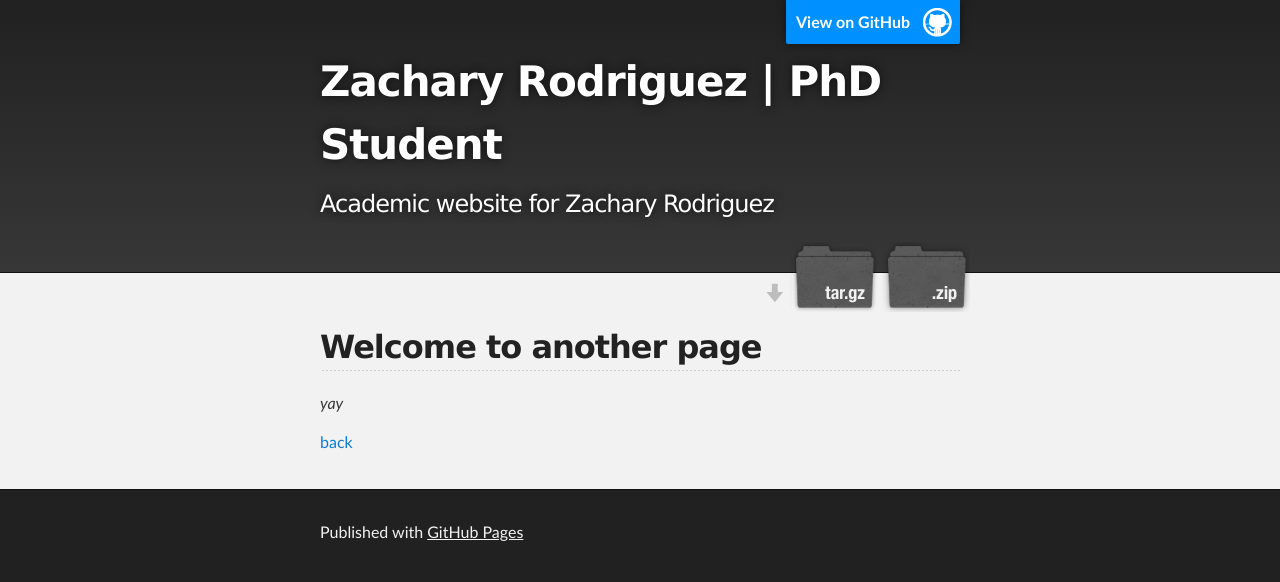
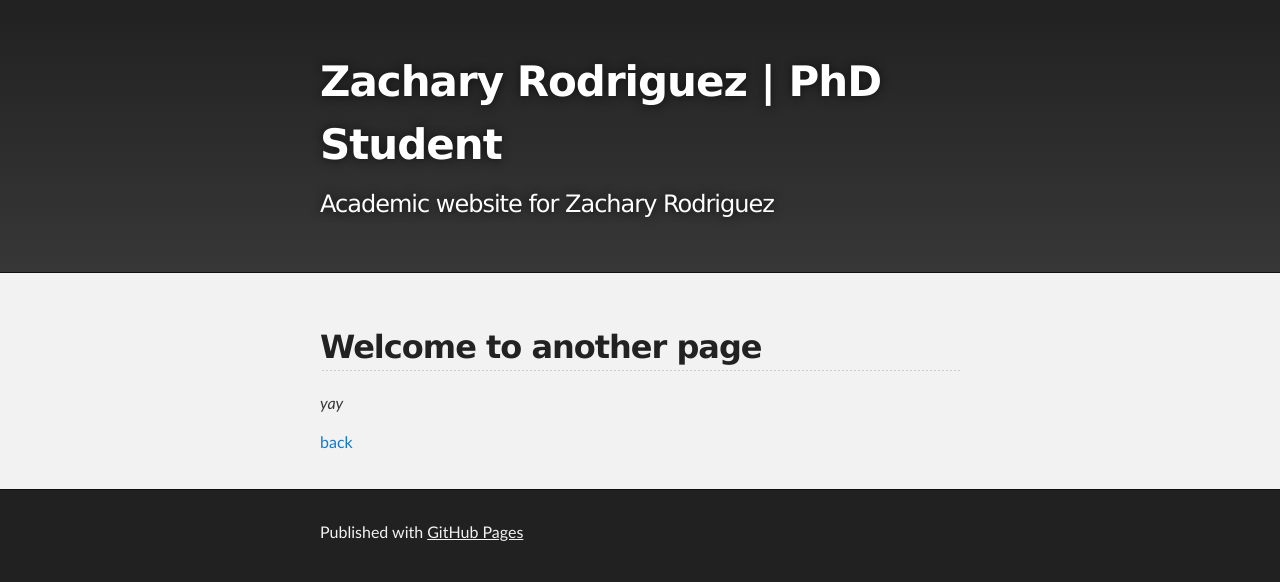
Before and after one commit to frogriguez/zachrodriguez.github.io, a plain HTML site: page another-page.html in a window 1280 px wide. Drawn offline with Linux system fonts and the light colour scheme.

Commit message:
message accompanying my updates

```diff
--- a/another-page.html
+++ b/another-page.html
@@ -28,17 +28,9 @@
     <!-- HEADER -->
     <div id="header_wrap" class="outer">
         <header class="inner">
-          <a id="forkme_banner" href="">View on GitHub</a>
-
           <h1 id="project_title">Zachary Rodriguez | PhD Student</h1>
           <h2 id="project_tagline">Academic website for Zachary Rodriguez</h2>
-
-
-            <section id="downloads">
-              <a class="zip_download_link" href="">Download this project as a .zip file</a>
-              <a class="tar_download_link" href="">Download this project as a tar.gz file</a>
             </section>
-
         </header>
     </div>
 
```
Also changed, not shown: index.html (+0 -8 lines).
